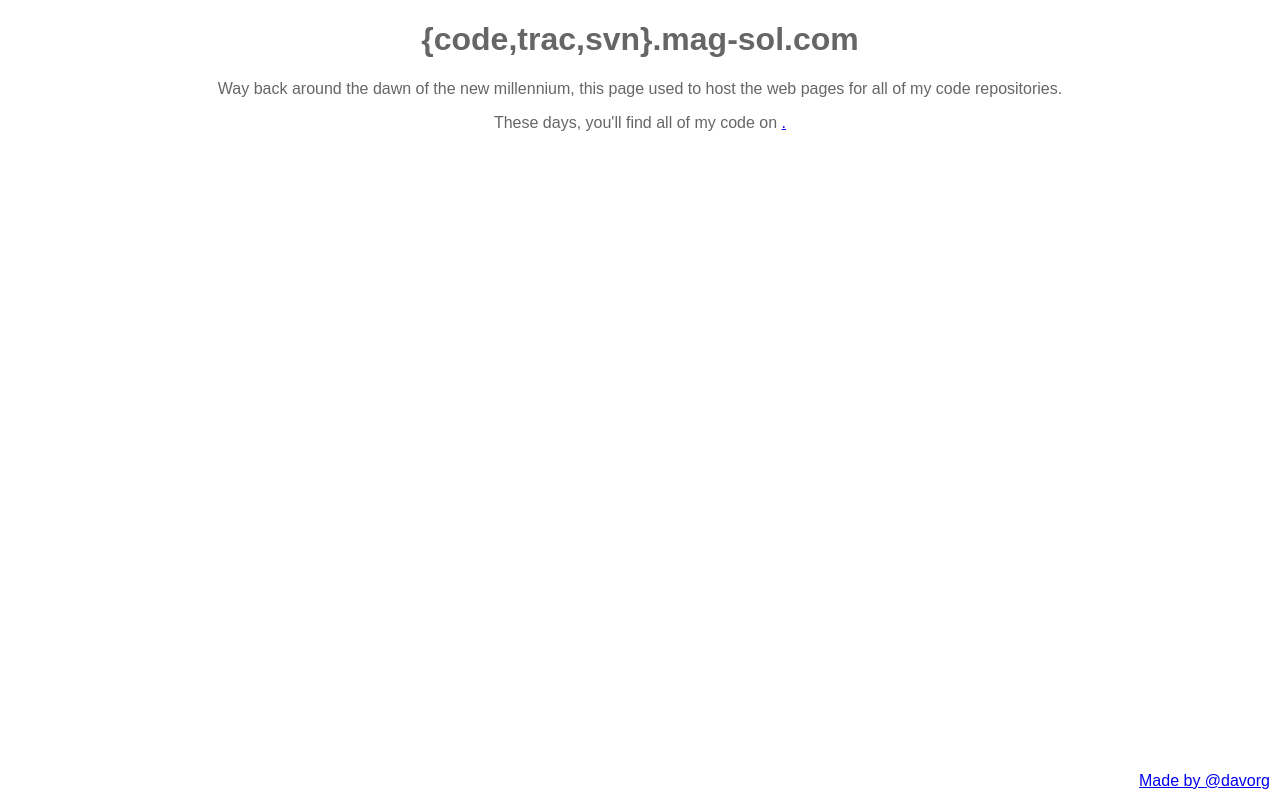
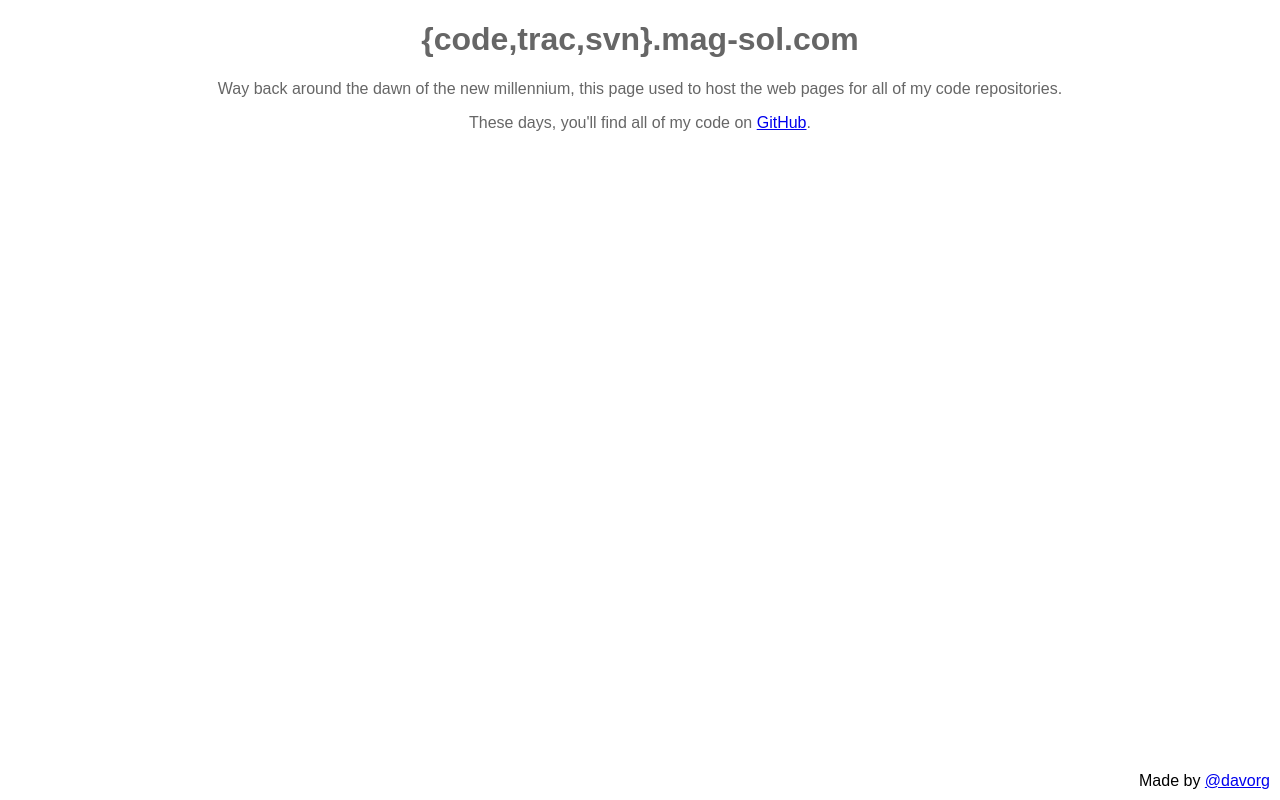
Before and after one commit to davorg/code-mag-sol, a plain HTML site: page index.html in a window 1280 px wide. Drawn offline with Linux system fonts and the light colour scheme.

Commit message:
Finish the sentance

```diff
--- a/index.html
+++ b/index.html
@@ -25,7 +25,7 @@ footer {
 <p>Way back around the dawn of the new millennium, this page used to host the
 web pages for all of my code repositories.</p>
 <p>These days, you'll find all of my code on
-<a href="https://github.com/davorg">.</p>
+<a href="https://github.com/davorg">GitHub</a>.</p>
 <footer>Made by <a href="https://twitter.com/davorg">@davorg</a></footer>
 </body>
 </html>
```
